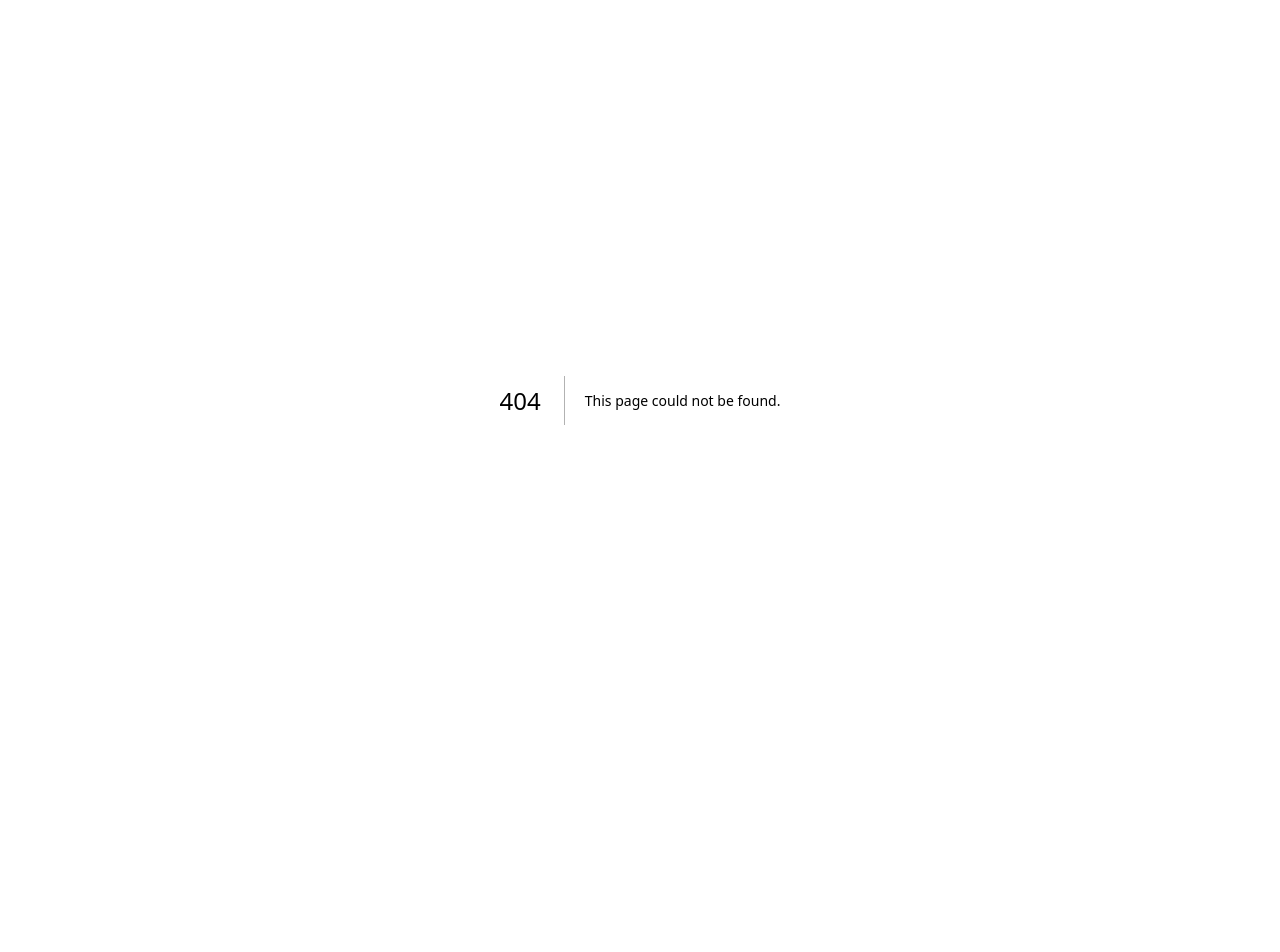
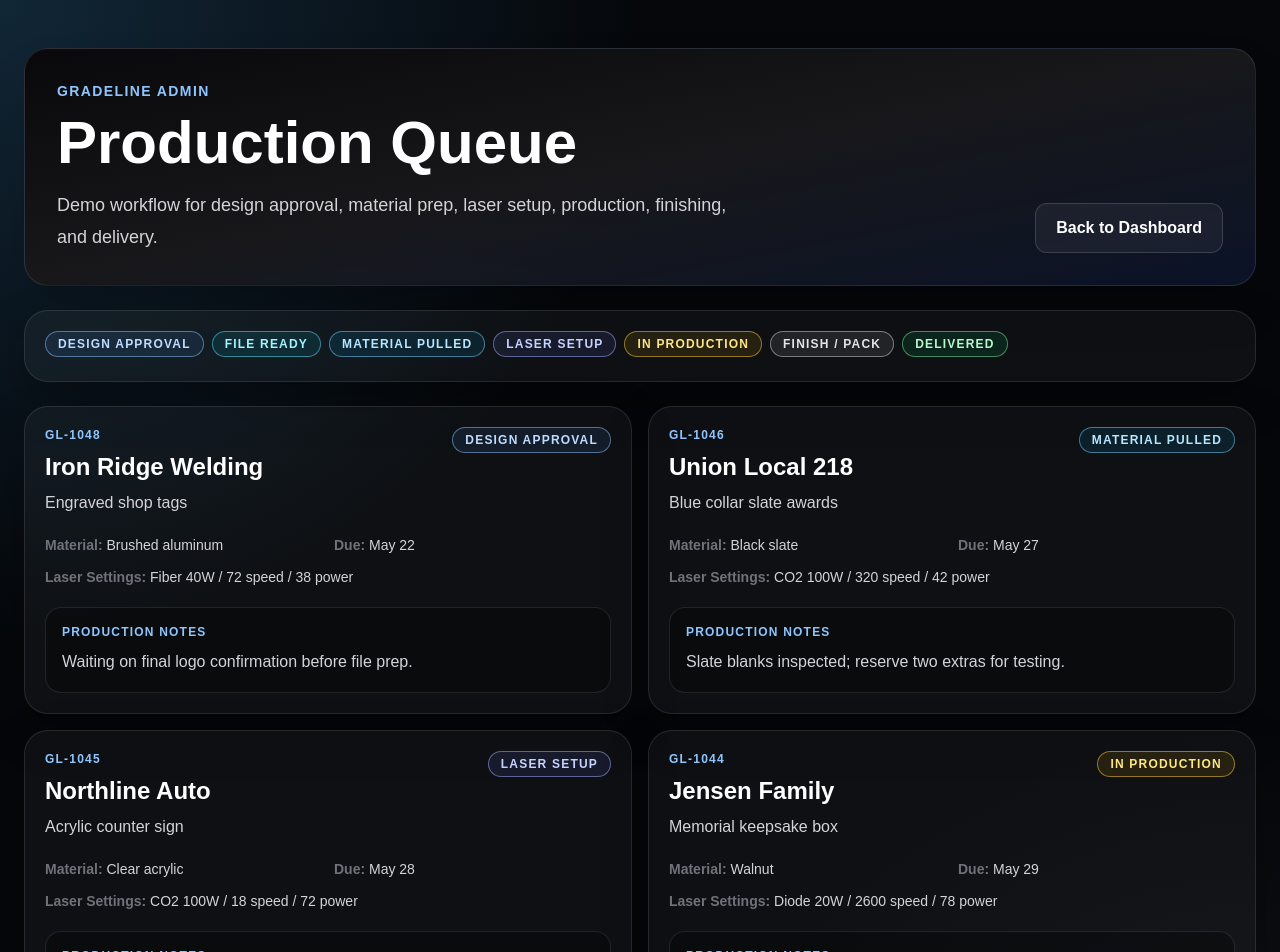
Before and after one commit to davemeeks64-hash/gradeline-supply, a Next.js app: page /admin/production in a window 1280 px wide. Before the commit this address had no page. Shown: the top 952 px of the page. Before the commit the page ends 800 px from the top, so only its background shows below. Built offline with nearby package versions, Linux system fonts and the light colour scheme.

Commit message:
production

```diff
--- /dev/null
+++ b/src/app/admin/production/page.tsx
@@ -0,0 +1,200 @@
+import Link from "next/link";
+
+type WorkflowStep =
+  | "Design Approval"
+  | "File Ready"
+  | "Material Pulled"
+  | "Laser Setup"
+  | "In Production"
+  | "Finish / Pack"
+  | "Delivered";
+
+type ProductionJob = {
+  orderNumber: string;
+  customer: string;
+  product: string;
+  material: string;
+  dueDate: string;
+  laserSettings: string;
+  currentStep: WorkflowStep;
+  productionNotes: string;
+};
+
+const workflowSteps: WorkflowStep[] = [
+  "Design Approval",
+  "File Ready",
+  "Material Pulled",
+  "Laser Setup",
+  "In Production",
+  "Finish / Pack",
+  "Delivered",
+];
+
+const productionJobs: ProductionJob[] = [
+  {
+    orderNumber: "GL-1048",
+    customer: "Iron Ridge Welding",
+    product: "Engraved shop tags",
+    material: "Brushed aluminum",
+    dueDate: "May 22",
+    laserSettings: "Fiber 40W / 72 speed / 38 power",
+    currentStep: "Design Approval",
+    productionNotes: "Waiting on final logo confirmation before file prep.",
+  },
+  {
+    orderNumber: "GL-1046",
+    customer: "Union Local 218",
+    product: "Blue collar slate awards",
+    material: "Black slate",
+    dueDate: "May 27",
+    laserSettings: "CO2 100W / 320 speed / 42 power",
+    currentStep: "Material Pulled",
+    productionNotes: "Slate blanks inspected; reserve two extras for testing.",
+  },
+  {
+    orderNumber: "GL-1045",
+    customer: "Northline Auto",
+    product: "Acrylic counter sign",
+    material: "Clear acrylic",
+    dueDate: "May 28",
+    laserSettings: "CO2 100W / 18 speed / 72 power",
+    currentStep: "Laser Setup",
+    productionNotes: "Mask front face and verify edge polish after cut.",
+  },
+  {
+    orderNumber: "GL-1044",
+    customer: "Jensen Family",
+    product: "Memorial keepsake box",
+    material: "Walnut",
+    dueDate: "May 29",
+    laserSettings: "Diode 20W / 2600 speed / 78 power",
+    currentStep: "In Production",
+    productionNotes: "Run lid engraving first, then finish with satin clear.",
+  },
+  {
+    orderNumber: "GL-1043",
+    customer: "Peakline Builders",
+    product: "Branded leather patches",
+    material: "Leatherette",
+    dueDate: "May 30",
+    laserSettings: "CO2 100W / 410 speed / 18 power",
+    currentStep: "Finish / Pack",
+    productionNotes: "Batch complete; count and sleeve in sets of 25.",
+  },
+];
+
+const panelClassName =
+  "rounded-3xl border border-white/10 bg-white/[0.04] shadow-[0_18px_45px_rgba(0,0,0,0.28)]";
+
+const stepClassNames: Record<WorkflowStep, string> = {
+  "Design Approval": "border-blue-300/50 bg-blue-400/10 text-blue-200",
+  "File Ready": "border-cyan-300/50 bg-cyan-400/10 text-cyan-200",
+  "Material Pulled": "border-sky-300/50 bg-sky-400/10 text-sky-200",
+  "Laser Setup": "border-indigo-300/50 bg-indigo-400/10 text-indigo-200",
+  "In Production": "border-amber-300/50 bg-amber-400/10 text-amber-200",
+  "Finish / Pack": "border-zinc-300/50 bg-zinc-300/10 text-zinc-200",
+  Delivered: "border-green-300/50 bg-green-400/10 text-green-200",
+};
+
+function StepBadge({ step }: { step: WorkflowStep }) {
+  return (
+    <span
+      className={[
+        "inline-flex w-fit rounded-full border px-3 py-1 text-xs font-bold uppercase tracking-widest",
+        stepClassNames[step],
+      ].join(" ")}
+    >
+      {step}
+    </span>
+  );
+}
+
+export default function AdminProductionPage() {
+  return (
+    <main className="min-h-screen bg-[#05070a] text-white">
+      <section className="relative overflow-hidden px-6 py-8 md:py-12">
+        <div className="absolute inset-0 bg-[radial-gradient(circle_at_top_left,_rgba(56,139,196,0.24),_transparent_34%),radial-gradient(circle_at_bottom_right,_rgba(80,80,80,0.22),_transparent_36%)]" />
+
+        <div className="relative mx-auto max-w-7xl">
+          <div className="rounded-3xl border border-white/10 bg-gradient-to-br from-zinc-950 via-zinc-900 to-blue-950/40 p-6 shadow-2xl md:p-8">
+            <div className="flex flex-col gap-5 md:flex-row md:items-end md:justify-between">
+              <div>
+                <p className="text-sm font-bold uppercase tracking-widest text-blue-300">
+                  Gradeline Admin
+                </p>
+                <h1 className="mt-3 text-4xl font-black md:text-6xl">
+                  Production Queue
+                </h1>
+                <p className="mt-4 max-w-2xl text-lg leading-8 text-zinc-300">
+                  Demo workflow for design approval, material prep, laser
+                  setup, production, finishing, and delivery.
+                </p>
+              </div>
+
+              <Link
+                href="/admin"
+                className="inline-flex w-fit rounded-xl border border-white/15 bg-white/5 px-5 py-3 font-bold text-white transition hover:border-blue-300/40 hover:bg-blue-400/10"
+              >
+                Back to Dashboard
+              </Link>
+            </div>
+          </div>
+
+          <div className={`${panelClassName} mt-6 p-4 md:p-5`}>
+            <div className="flex gap-2 overflow-x-auto pb-1">
+              {workflowSteps.map((step) => (
+                <StepBadge key={step} step={step} />
+              ))}
+            </div>
+          </div>
+
+          <div className="mt-6 grid gap-4 lg:grid-cols-2">
+            {productionJobs.map((job) => (
+              <article key={job.orderNumber} className={`${panelClassName} p-5`}>
+                <div className="flex flex-col gap-4 sm:flex-row sm:items-start sm:justify-between">
+                  <div>
+                    <p className="text-xs font-bold uppercase tracking-widest text-blue-300">
+                      {job.orderNumber}
+                    </p>
+                    <h2 className="mt-2 text-2xl font-black text-white">
+                      {job.customer}
+                    </h2>
+                    <p className="mt-2 text-zinc-300">{job.product}</p>
+                  </div>
+
+                  <StepBadge step={job.currentStep} />
+                </div>
+
+                <div className="mt-5 grid gap-3 text-sm text-zinc-300 sm:grid-cols-2">
+                  <p>
+                    <span className="font-bold text-zinc-500">Material: </span>
+                    {job.material}
+                  </p>
+                  <p>
+                    <span className="font-bold text-zinc-500">Due: </span>
+                    {job.dueDate}
+                  </p>
+                  <p className="sm:col-span-2">
+                    <span className="font-bold text-zinc-500">
+                      Laser Settings:{" "}
+                    </span>
+                    {job.laserSettings}
+                  </p>
+                </div>
+
+                <div className="mt-5 rounded-2xl border border-white/10 bg-black/30 p-4">
+                  <p className="text-xs font-bold uppercase tracking-widest text-blue-300">
+                    Production Notes
+                  </p>
+                  <p className="mt-2 leading-7 text-zinc-300">
+                    {job.productionNotes}
+                  </p>
+                </div>
+              </article>
+            ))}
+          </div>
+        </div>
+      </section>
+    </main>
+  );
+}
```
